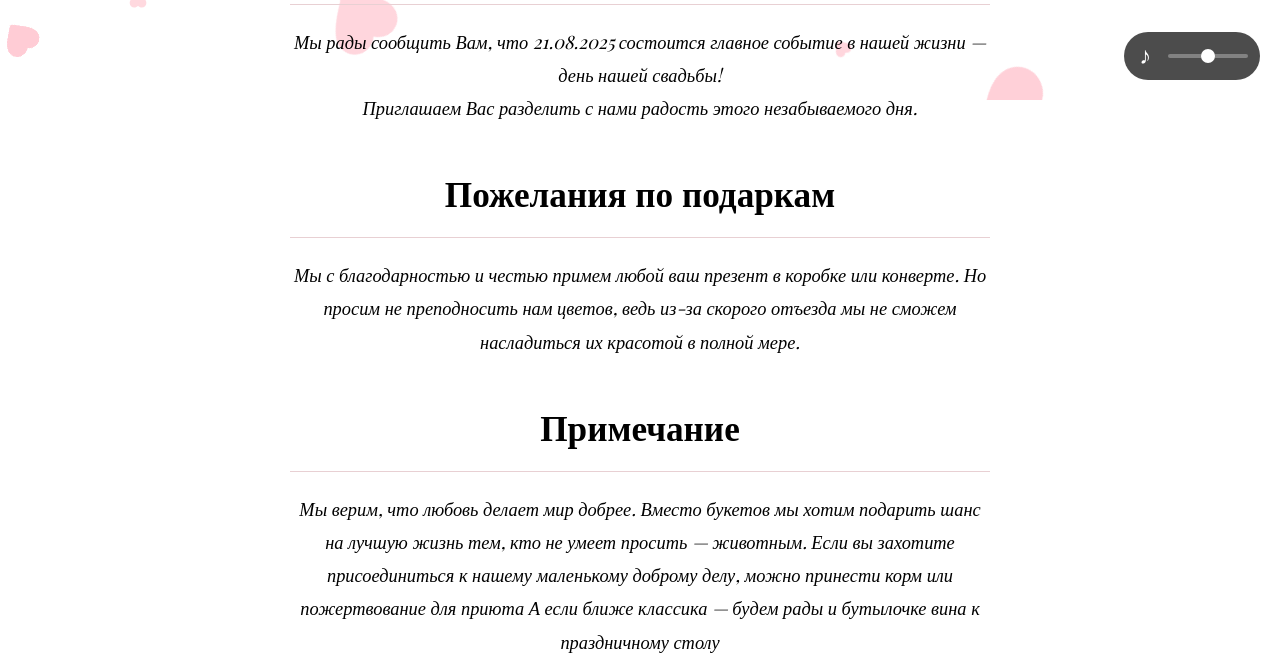
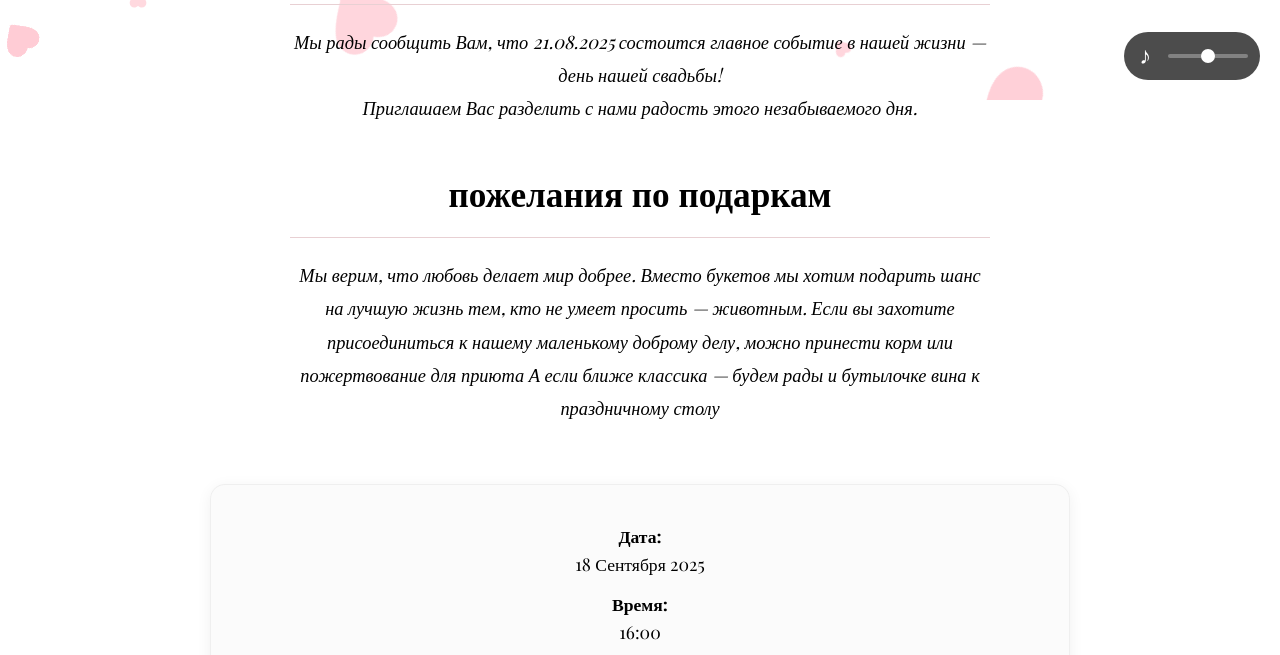
Before and after one commit to AMLETIK09/-, a plain HTML site: page AMLETIK09/index.html in a window 1280 px wide. Shown: the part 700-1355 px from the top of the page. Drawn offline with nearby package versions, Linux system fonts and the light colour scheme; a web font is replaced by a local one.

Commit message:
Update index.html

```diff
--- a/AMLETIK09/index.html
+++ b/AMLETIK09/index.html
@@ -90,12 +90,7 @@
         Приглашаем Вас разделить с нами радость этого незабываемого дня.
       </p>
 
-      <h2>Пожелания по подаркам</h2>
-      <p>
-        Мы с благодарностью и честью примем любой ваш презент в коробке или конверте. Но просим не преподносить нам цветов, ведь из-за скорого отъезда мы не сможем насладиться их красотой в полной мере.<br>
-      </p>
-
-      <h2>Примечание</h2>
+      <h2>пожелания по подаркам</h2>
       <p>
         Мы верим, что любовь делает мир добрее. Вместо букетов мы хотим подарить шанс на лучшую жизнь тем, кто не умеет просить — животным. Если вы захотите присоединиться к нашему маленькому доброму делу, можно принести корм или пожертвование для приюта
 А если ближе классика — будем рады и бутылочке вина к праздничному столу
```
